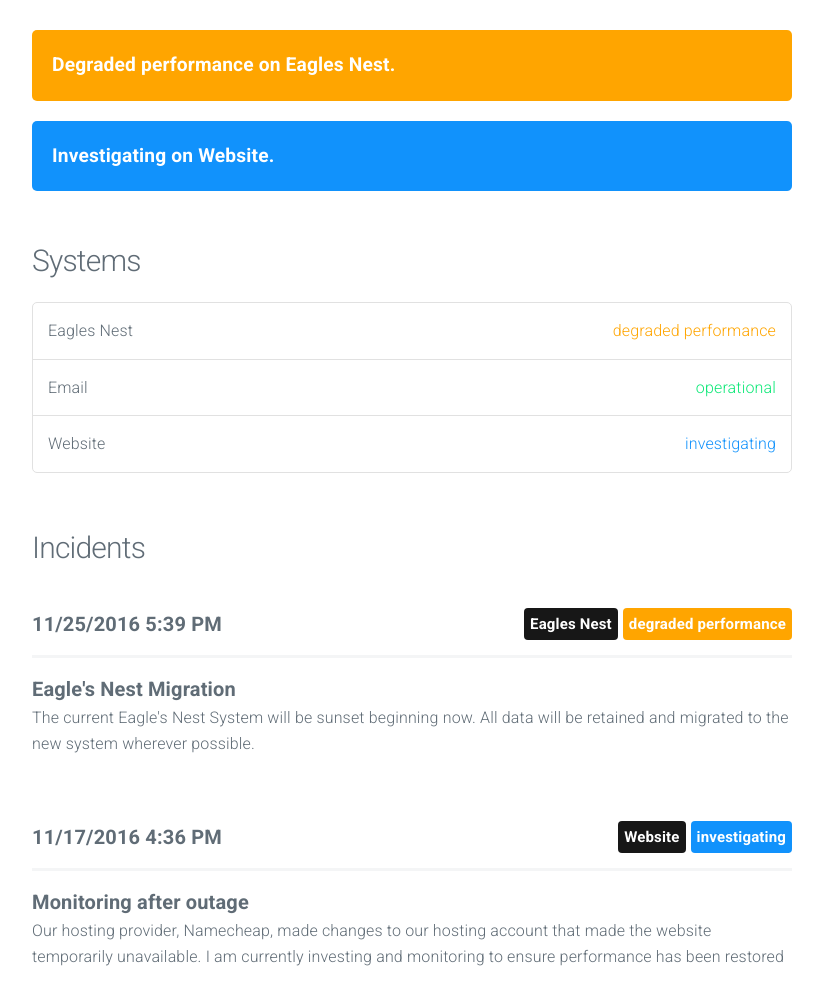
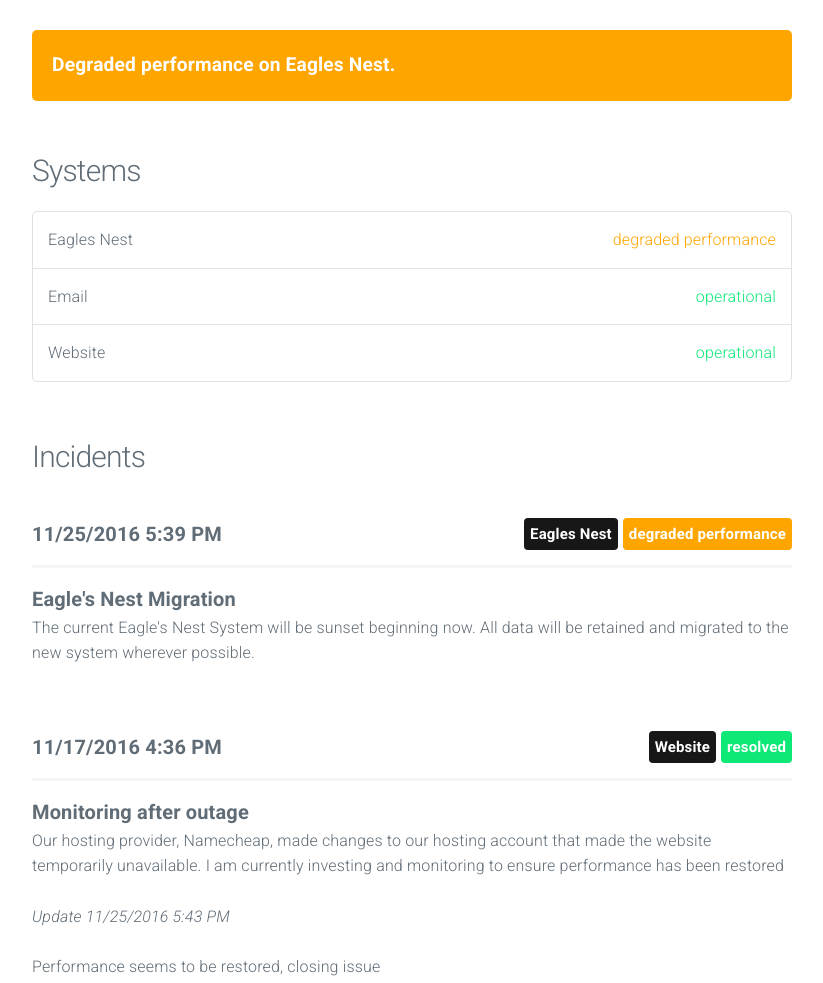
Before and after one commit to EpsilonTauPi/status, a plain HTML site: page index.html in a window 1280 px wide. Shown: the part 55-1038 px from the top of the page, without its empty margins (228-1051 px from the left). Drawn offline with nearby package versions, Linux system fonts and the light colour scheme; no server answers.

Commit message:
update index

```diff
--- a/index.html
+++ b/index.html
@@ -34,10 +34,6 @@
 						<span data-l10n-id="Degraded-performance">Degraded performance</span> <span data-l10n-id="on">on</span> Eagles Nest.
 					</div>
 
-					<div class="panel investigating">
-						<span data-l10n-id="Investigating">Investigating</span> <span data-l10n-id="on">on</span> Website.
-					</div>
-
 
 
 				<h4 data-l10n-id="systems">Systems</h4>
@@ -52,7 +48,7 @@
 					</li>
 
 					<li>
-						Website <span class="status investigating" data-l10n-id="investigating">investigating</span>
+						Website <span class="status operational" data-l10n-id="operational">operational</span>
 					</li>
 
 				</ul>
@@ -81,7 +77,7 @@
 						<span class="date moment">2016-11-17 16:36:07 UTC</span>
 
 
-							<span class="label investigating float-right" data-l10n-id="investigating">investigating</span>
+							<span class="label operational float-right" data-l10n-id="resolved">resolved</span>
 
 
 							<span class="label system float-right">Website</span>
@@ -90,6 +86,10 @@
 
 						<span class="title">Monitoring after outage</span>
 						<p>Our hosting provider, Namecheap, made changes to our hosting account that made the website temporarily unavailable. I am currently investing and monitoring to ensure performance has been restored</p>
+
+
+							<p><em>Update <span class="moment">2016-11-25 17:43:04 UTC</span></em></p>
+							<p>Performance seems to be restored, closing issue</p>
 
 
 					</div>
```
